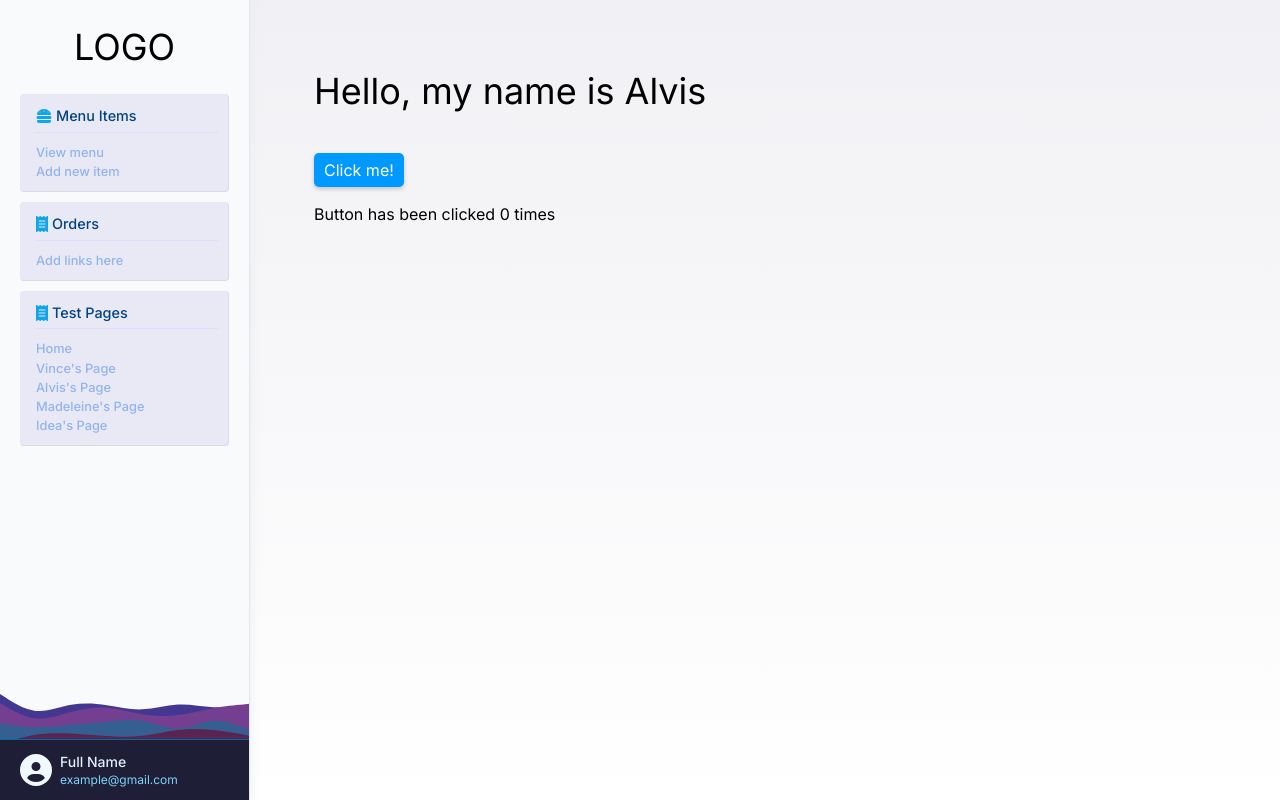
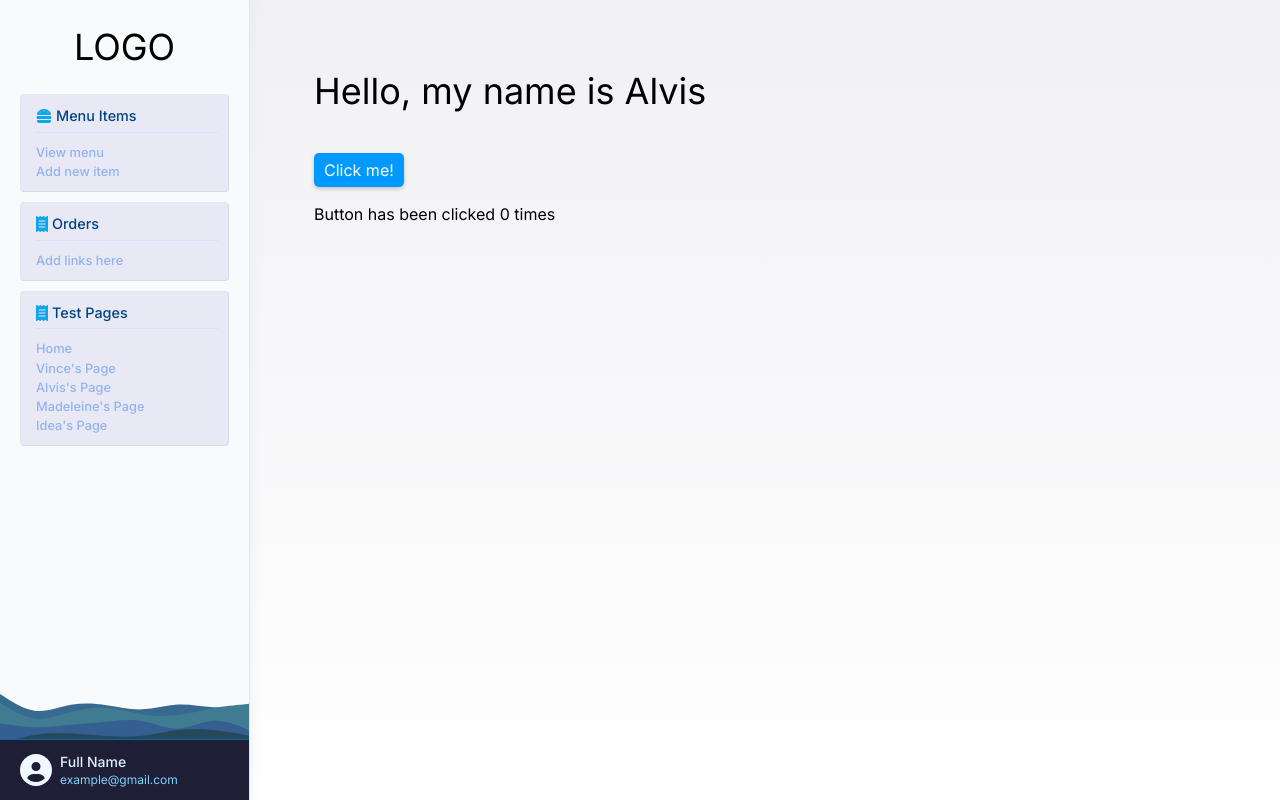
Before and after one commit to Ideapersie/TeamProjec23, a Next.js app in the folder frontend/: page /test/alvis in a window 1280 px wide. Built offline with nearby package versions, Linux system fonts and the light colour scheme.

Commit message:
Update color codes in Waves.tsx
The color codes for different svg paths in Waves.tsx have been updated. This change affects the fill property of multiple paths, leading to a visual shift in the color scheme of these web shapes.

Signed-off-by: Vince Chapman <vchapandrews@gmail.com>

```diff
--- a/frontend/src/components/common/webshapes/Waves.tsx
+++ b/frontend/src/components/common/webshapes/Waves.tsx
@@ -4,19 +4,19 @@ export function WavesWebShape() {
              version="1.1">
             <path
                 d="M0 361L21.5 375.2C43 389.3 86 417.7 128.8 422.5C171.7 427.3 214.3 408.7 257.2 400.7C300 392.7 343 395.3 385.8 401.8C428.7 408.3 471.3 418.7 514.2 417C557 415.3 600 401.7 642.8 399.5C685.7 397.3 728.3 406.7 771.2 409C814 411.3 857 406.7 878.5 404.3L900 402L900 601L878.5 601C857 601 814 601 771.2 601C728.3 601 685.7 601 642.8 601C600 601 557 601 514.2 601C471.3 601 428.7 601 385.8 601C343 601 300 601 257.2 601C214.3 601 171.7 601 128.8 601C86 601 43 601 21.5 601L0 601Z"
-                fill="#433791"></path>
+                fill="#376991"></path>
             <path
                 d="M0 394L21.5 406.8C43 419.7 86 445.3 128.8 450C171.7 454.7 214.3 438.3 257.2 426.7C300 415 343 408 385.8 411C428.7 414 471.3 427 514.2 434.2C557 441.3 600 442.7 642.8 437.5C685.7 432.3 728.3 420.7 771.2 412.8C814 405 857 401 878.5 399L900 397L900 601L878.5 601C857 601 814 601 771.2 601C728.3 601 685.7 601 642.8 601C600 601 557 601 514.2 601C471.3 601 428.7 601 385.8 601C343 601 300 601 257.2 601C214.3 601 171.7 601 128.8 601C86 601 43 601 21.5 601L0 601Z"
-                fill="#743F91"></path>
+                fill="#3F7C91"></path>
             <path
                 d="M0 467L21.5 470.5C43 474 86 481 128.8 481.7C171.7 482.3 214.3 476.7 257.2 472.7C300 468.7 343 466.3 385.8 462C428.7 457.7 471.3 451.3 514.2 459C557 466.7 600 488.3 642.8 487C685.7 485.7 728.3 461.3 771.2 458.5C814 455.7 857 474.3 878.5 483.7L900 493L900 601L878.5 601C857 601 814 601 771.2 601C728.3 601 685.7 601 642.8 601C600 601 557 601 514.2 601C471.3 601 428.7 601 385.8 601C343 601 300 601 257.2 601C214.3 601 171.7 601 128.8 601C86 601 43 601 21.5 601L0 601Z"
-                fill="#355e91"></path>
+                fill="#355E91"></path>
             <path
                 d="M0 543L21.5 536.2C43 529.3 86 515.7 128.8 508.8C171.7 502 214.3 502 257.2 504.2C300 506.3 343 510.7 385.8 513.5C428.7 516.3 471.3 517.7 514.2 512.8C557 508 600 497 642.8 491.8C685.7 486.7 728.3 487.3 771.2 491.7C814 496 857 504 878.5 508L900 512L900 601L878.5 601C857 601 814 601 771.2 601C728.3 601 685.7 601 642.8 601C600 601 557 601 514.2 601C471.3 601 428.7 601 385.8 601C343 601 300 601 257.2 601C214.3 601 171.7 601 128.8 601C86 601 43 601 21.5 601L0 601Z"
-                fill="#582553"></path>
+                fill="#254958"></path>
             <path
                 d="M0 562L21.5 558C43 554 86 546 128.8 543C171.7 540 214.3 542 257.2 546.2C300 550.3 343 556.7 385.8 559.7C428.7 562.7 471.3 562.3 514.2 556.5C557 550.7 600 539.3 642.8 539.3C685.7 539.3 728.3 550.7 771.2 551.3C814 552 857 542 878.5 537L900 532L900 601L878.5 601C857 601 814 601 771.2 601C728.3 601 685.7 601 642.8 601C600 601 557 601 514.2 601C471.3 601 428.7 601 385.8 601C343 601 300 601 257.2 601C214.3 601 171.7 601 128.8 601C86 601 43 601 21.5 601L0 601Z"
-                fill="#4F2158"></path>
+                fill="#213A58"></path>
         </svg>
 
     );
```
